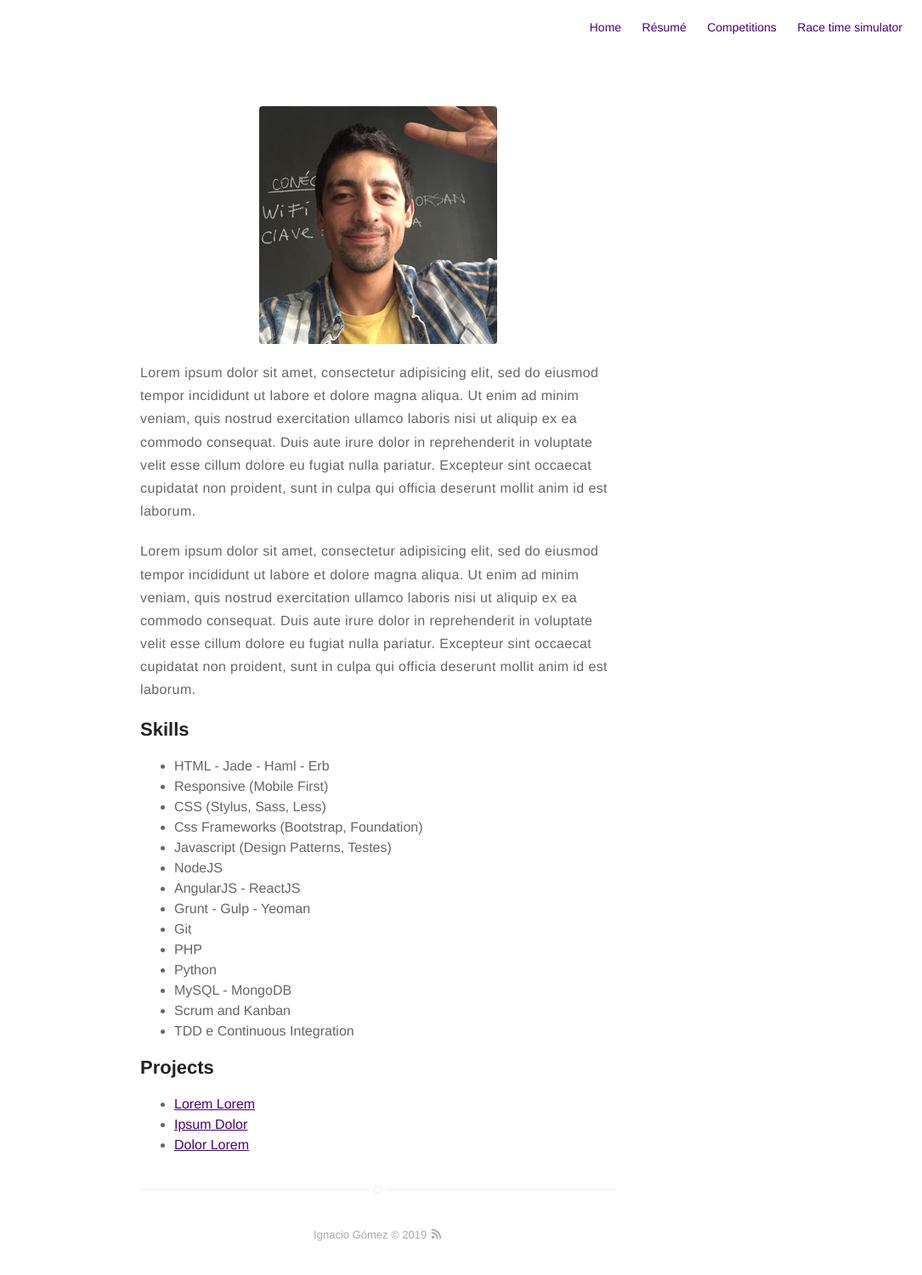
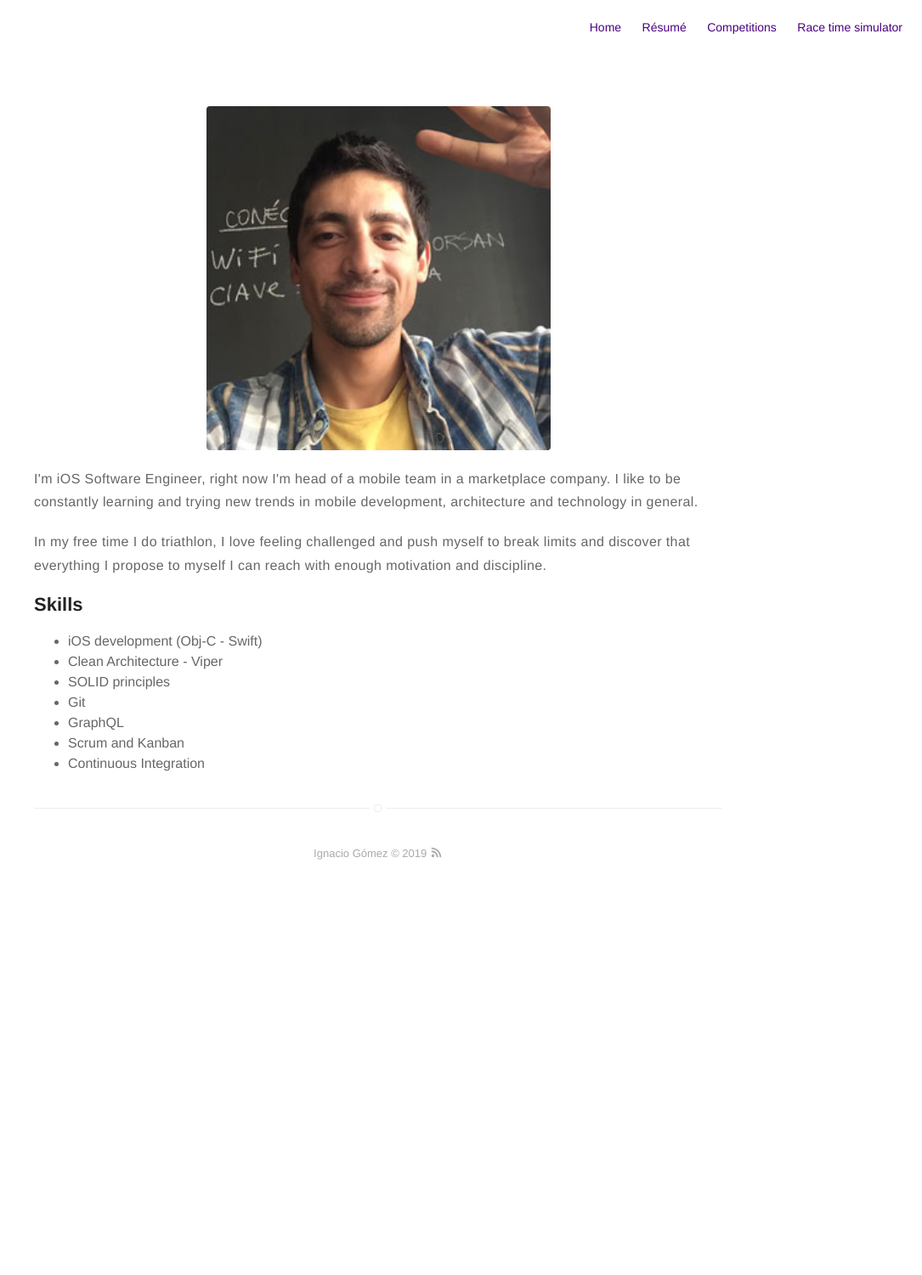
Before and after one commit to ignacio-gomeze/ignacio-gomeze.github.io, a Jekyll site: the page built from about.md, in a window 1280 px wide. Shown: the whole page at 85% size, without its empty margins (195-1280 px from the left). Built offline with Jekyll 4.4.1, drawn with Linux system fonts in a browser that asks for light colours; after the commit the page ends 1052 px from its top, so only the background shows below that.

Commit message:
Improve racetime table styles

```diff
--- a/_config.yml
+++ b/_config.yml
@@ -16,7 +16,8 @@ resume: true
 resume-external: false
 resume-url: assets/docs/resume.pdf
 
-# Custom sections
+# Sections
+about: true
 competitions: true
 raceTimeSimulator: true
 
@@ -74,7 +75,7 @@ authors:
 # do you want a larger site? change the option below
 # options: [normal, large] | default: normal
 # normal = 560px / large = 810px
-width: normal
+width: large
 
 # if you don't need pagination, comment the *paginate* configs below
 # paginate: 5
--- a/_sass/pages/page.sass
+++ b/_sass/pages/page.sass
@@ -10,3 +10,11 @@
         width: 50%
         margin: 0 auto
         display: block
+
+.raceTimeSimulator
+    table, th, td
+        border: 1px solid lightgray
+        border-collapse: collapse
+        width: 100%
+        table-layout: fixed
+        padding: 10px
--- a/about.md
+++ b/about.md
@@ -4,39 +4,23 @@ layout: page
 ---
 ![Profile Image]({{ site.url }}/{{ site.picture }})
 
-<p>Lorem ipsum dolor sit amet, consectetur adipisicing elit, sed do eiusmod
-tempor incididunt ut labore et dolore magna aliqua. Ut enim ad minim veniam,
-quis nostrud exercitation ullamco laboris nisi ut aliquip ex ea commodo
-consequat. Duis aute irure dolor in reprehenderit in voluptate velit esse
-cillum dolore eu fugiat nulla pariatur. Excepteur sint occaecat cupidatat non
-proident, sunt in culpa qui officia deserunt mollit anim id est laborum.</p>
+<p>I'm iOS Software Engineer, right now I'm head of a mobile team in a marketplace company. I like to be constantly learning and trying new trends in mobile development, architecture and technology in general.</p>
 
-<p>Lorem ipsum dolor sit amet, consectetur adipisicing elit, sed do eiusmod
-tempor incididunt ut labore et dolore magna aliqua. Ut enim ad minim veniam,
-quis nostrud exercitation ullamco laboris nisi ut aliquip ex ea commodo
-consequat. Duis aute irure dolor in reprehenderit in voluptate velit esse
-cillum dolore eu fugiat nulla pariatur. Excepteur sint occaecat cupidatat non
-proident, sunt in culpa qui officia deserunt mollit anim id est laborum.</p>
+<p>In my free time I do triathlon, I love feeling challenged and push myself to break limits and discover that everything I propose to myself I can reach with enough motivation and discipline.</p>
 
 <h2>Skills</h2>
 
 <ul class="skill-list">
-	<li>HTML - Jade - Haml - Erb</li>
-	<li>Responsive (Mobile First)</li>
-	<li>CSS (Stylus, Sass, Less)</li>
-	<li>Css Frameworks (Bootstrap, Foundation)</li>
-	<li>Javascript (Design Patterns, Testes)</li>
-	<li>NodeJS</li>
-	<li>AngularJS - ReactJS</li>
-	<li>Grunt - Gulp - Yeoman</li>
+	<li>iOS development (Obj-C - Swift)</li>
+	<li>Clean Architecture - Viper</li>
+	<li>SOLID principles</li>
 	<li>Git</li>
-	<li>PHP</li>
-	<li>Python</li>
-	<li>MySQL - MongoDB</li>
+	<li>GraphQL</li>
 	<li>Scrum and Kanban</li>
-	<li>TDD e Continuous Integration</li>
+	<li>Continuous Integration</li>
 </ul>
 
+<!--
 <h2>Projects</h2>
 
 <ul>
@@ -44,3 +28,4 @@ proident, sunt in culpa qui officia deserunt mollit anim id est laborum.</p>
 	<li><a href="https://github.com/">Ipsum Dolor</a></li>
 	<li><a href="https://github.com/">Dolor Lorem</a></li>
 </ul>
+-->
```
Also changed, not shown: competitions.md (+3 -2 lines), race-time-simulator.md (+1 -1 lines).
